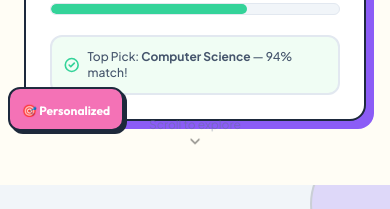
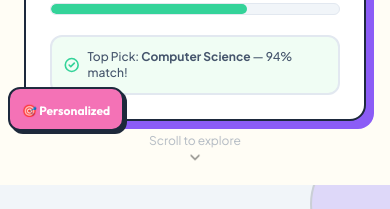
Before and after one commit to ErnestChainDev/Learners-AI, a React (Vite) app: page /landingpage in a window 390 px wide. Shown: the part 1206-1415 px from the top of the page. Built offline with nearby package versions, Linux system fonts and the light colour scheme; no server answers.

Commit message:
Adjust scroll hint position in LandingPage component

```diff
--- a/src/components/LandingPage.tsx
+++ b/src/components/LandingPage.tsx
@@ -641,7 +641,7 @@ const Hero = () => {
       </div>
 
       {/* Scroll hint */}
-      <div className="absolute bottom-8 left-1/2 -translate-x-1/2 flex flex-col items-center gap-1 opacity-50">
+      <div className="absolute bottom-4 sm:bottom-8 left-1/2 -translate-x-1/2 flex flex-col items-center gap-1 opacity-50 z-20">
         <span
           className="text-xs text-slate-500"
           style={{ fontFamily: "'Plus Jakarta Sans', system-ui, sans-serif" }}
```
